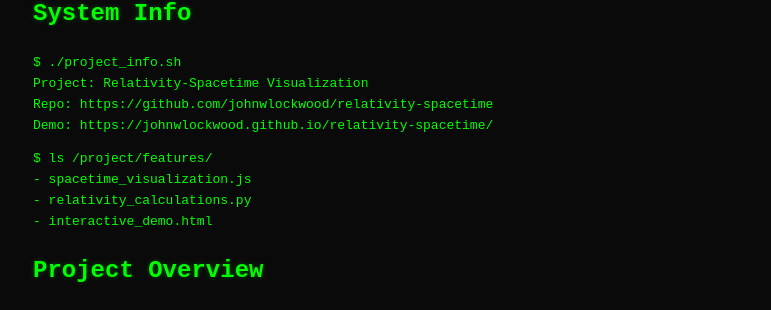
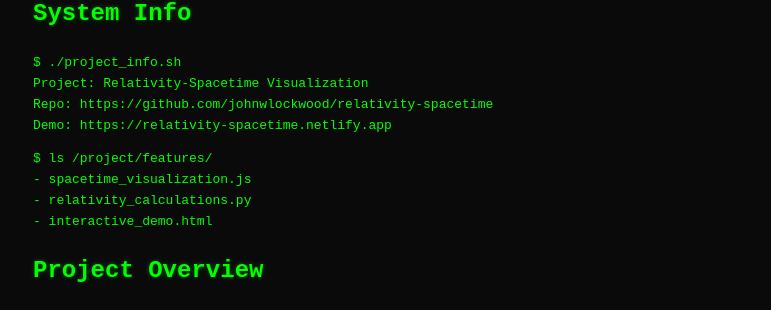
Before and after one commit to johnwlockwood/johnwlockwood.github.io, a Jekyll site: the page built from _posts/2025-03-26-relativity-spacetime.markdown, in a window 1280 px wide. Shown: the part 273-583 px from the top of the page, without its empty margins (207-978 px from the left). Built offline with Jekyll 4.4.1, drawn with Linux system fonts in a browser that asks for light colours; some of the changed lines change nothing that is shown.

Commit message:
change demo url to netlify site

````diff
--- a/_posts/2025-03-26-relativity-spacetime.markdown
+++ b/_posts/2025-03-26-relativity-spacetime.markdown
@@ -11,7 +11,7 @@
 $ ./project_info.sh
 Project: Relativity-Spacetime Visualization
 Repo: https://github.com/johnwlockwood/relativity-spacetime
-Demo: https://johnwlockwood.github.io/relativity-spacetime/
+Demo: https://relativity-spacetime.netlify.app
 ```
 
 ```terminal-command
@@ -37,7 +37,7 @@
 
 ## Try It Out
 
-Visit the [live demo](https://johnwlockwood.github.io/relativity-spacetime/) to explore the visualization.
+Visit the [live demo](https://relativity-spacetime.netlify.app) to explore the visualization.
 
 ```terminal-command
 $ git clone https://github.com/johnwlockwood/relativity-spacetime.git
````
